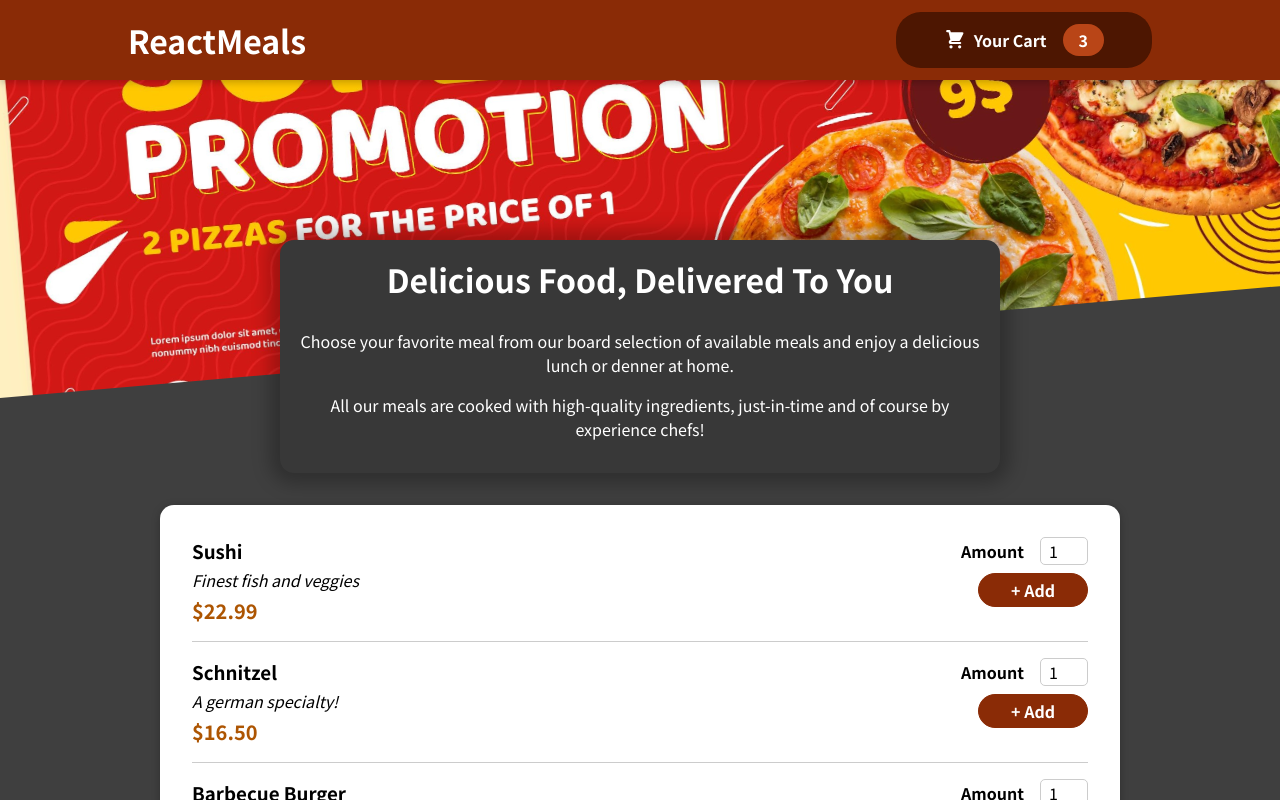
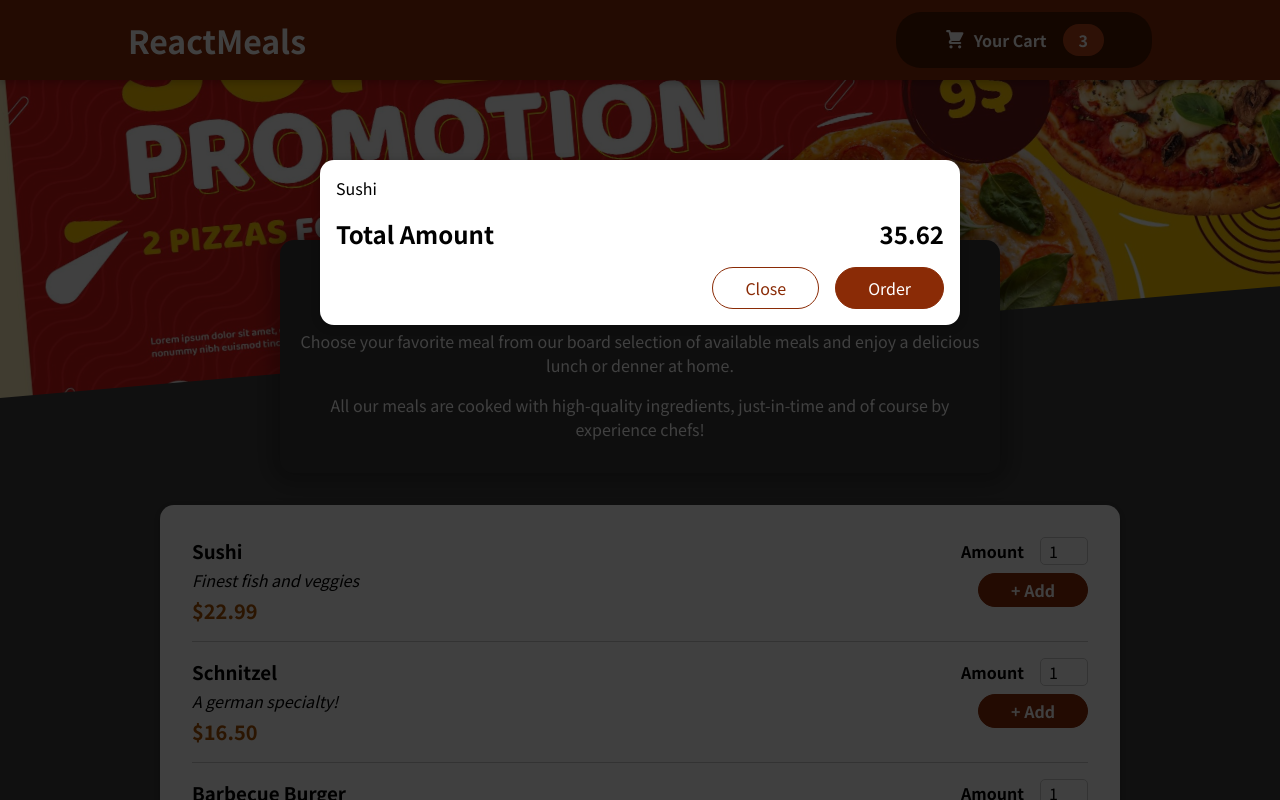
Before and after one commit to 81nilesh/RestaurantApp, a React (Create React App) app: page / in a window 1280 px wide. Shown: the top 800 px of the page. Built offline with nearby package versions, Linux system fonts and the light colour scheme.

Commit message:
commit 8

```diff
--- a/public/index.html
+++ b/public/index.html
@@ -1,43 +1,24 @@
 <!DOCTYPE html>
 <html lang="en">
+
 <head>
   <meta charset="utf-8" />
   <link rel="icon" href="%PUBLIC_URL%/favicon.ico" />
   <meta name="viewport" content="width=device-width, initial-scale=1" />
   <meta name="theme-color" content="#000000" />
-    <meta
-      name="description"
-      content="Web site created using create-react-app"
-    />
+  <meta name="description" content="Web site created using create-react-app" />
   <link rel="apple-touch-icon" href="%PUBLIC_URL%/logo192.png" />
-    <!--
-      manifest.json provides metadata used when your web app is installed on a
-      user's mobile device or desktop. See https://developers.google.com/web/fundamentals/web-app-manifest/
-    -->
+
   <link rel="manifest" href="%PUBLIC_URL%/manifest.json" />
-    <!--
-      Notice the use of %PUBLIC_URL% in the tags above.
-      It will be replaced with the URL of the `public` folder during the build.
-      Only files inside the `public` folder can be referenced from the HTML.
 
-      Unlike "/favicon.ico" or "favicon.ico", "%PUBLIC_URL%/favicon.ico" will
-      work correctly both with client-side routing and a non-root public URL.
-      Learn how to configure a non-root public URL by running `npm run build`.
-    -->
   <title>React App</title>
 </head>
+
 <body>
   <noscript>You need to enable JavaScript to run this app.</noscript>
+  <div id="overlays"></div>
   <div id="root"></div>
-    <!--
-      This HTML file is a template.
-      If you open it directly in the browser, you will see an empty page.
 
-      You can add webfonts, meta tags, or analytics to this file.
-      The build step will place the bundled scripts into the <body> tag.
+</body>
 
-      To begin the development, run `npm start` or `yarn start`.
-      To create a production bundle, use `npm run build` or `yarn build`.
-    -->
-  </body>
 </html>
--- a/src/App.js
+++ b/src/App.js
@@ -1,10 +1,14 @@
 import { Fragment } from "react";
+
 import Header from "./components/Layout/Header";
 import Meals from "./components/Meals/Meals";
+// import Cart from "./components/Cart/Cart";
+import Cart from "./components/Cart/Cart";
 
 function App() {
   return (
     <Fragment>
+    <Cart/>
       <Header />
       <main>
         <Meals />
--- a/src/components/Cart/Cart.js
+++ b/src/components/Cart/Cart.js
@@ -1,4 +1,5 @@
 import React from 'react';
+import Modal from '../UI/Modal';
 import classes from './Cart.module.css'
 
 const Cart = (props) => {
@@ -11,7 +12,7 @@
     );
     return (
         <div>
-            <div>
+            <Modal>
                 {cartItems}
                 <div className={classes.total}>
                     <span>Total Amount</span>
@@ -21,7 +22,7 @@
                     <button className={classes['button--alt']}>Close</button>
                     <button className={classes.button}>Order</button>
                 </div>
-            </div>
+            </Modal>
         </div>
     );
 };
--- /dev/null
+++ b/src/components/UI/Modal.js
@@ -0,0 +1,29 @@
+import { Fragment } from 'react';
+import ReactDOM from 'react-dom';
+import classes from './Modal.module.css';
+
+const Backdrop = props => {
+    return <div className={classes.backdrop} />
+};
+
+const ModalOverlay = props => {
+    return <div className={classes.modal} >
+        <div className={classes.content}>{props.children}</div>
+    </div>
+};
+
+const portalElement = document.getElementById('overlays')
+
+const Modal = (props) => {
+    return (
+        <Fragment>
+            {ReactDOM.createPortal(<Backdrop />, portalElement)}
+            {ReactDOM.createPortal(
+                <ModalOverlay>{props.children}</ModalOverlay>,
+                portalElement
+            )}
+        </Fragment>
+    );
+};
+
+export default Modal;
--- /dev/null
+++ b/src/components/UI/Modal.module.css
@@ -0,0 +1,41 @@
+.backdrop {
+    position: fixed;
+    top: 0;
+    left: 0;
+    width: 100%;
+    height: 100vh;
+    z-index: 20;
+    background-color: rgba(0, 0, 0, 0.75);
+}
+
+.modal {
+    position: fixed;
+    top: 20vh;
+    left: 5%;
+    width: 90%;
+    background-color: white;
+    padding: 1rem;
+    border-radius: 14px;
+    box-shadow: 0 2px 8px rgba(0, 0, 0, 0.25);
+    z-index: 30;
+    animation: slide-down 300ms ease-out forwards;
+}
+
+@media (min-width: 768px) {
+    .modal {
+        width: 40rem;
+        left: calc(50% - 20rem);
+    }
+}
+
+@keyframes slide-down {
+    from {
+        opacity: 0;
+        transform: translateY(-3rem);
+    }
+
+    to {
+        opacity: 1;
+        transform: translateY(0);
+    }
+}
```
Lines whose indentation alone changed are shown as unchanged.
